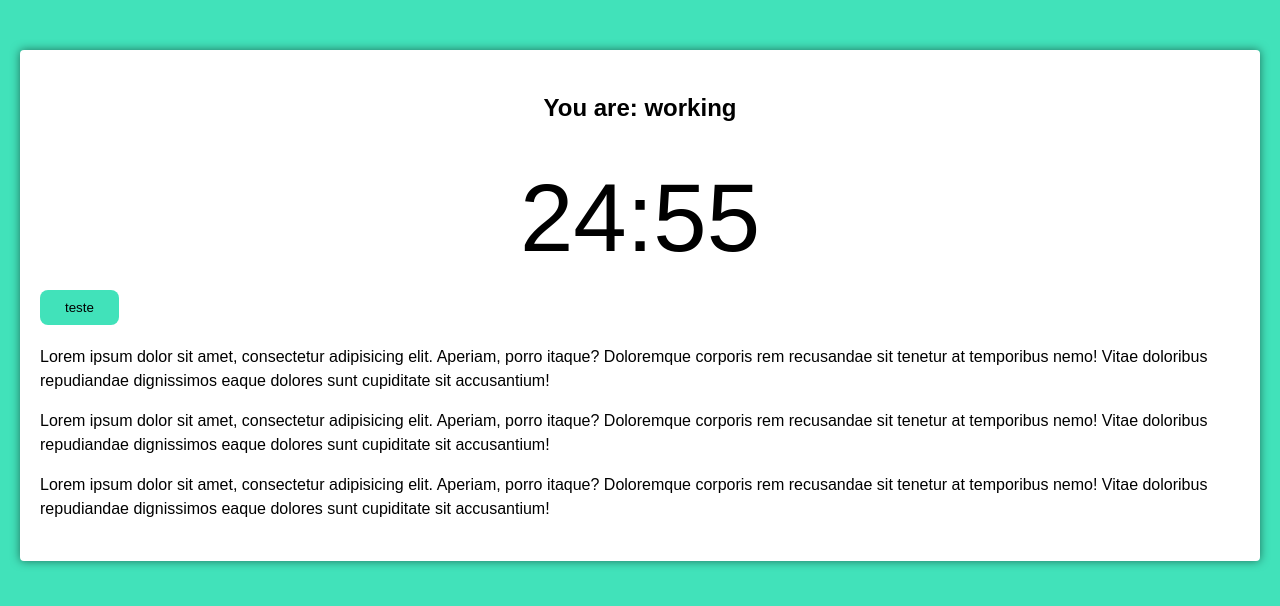
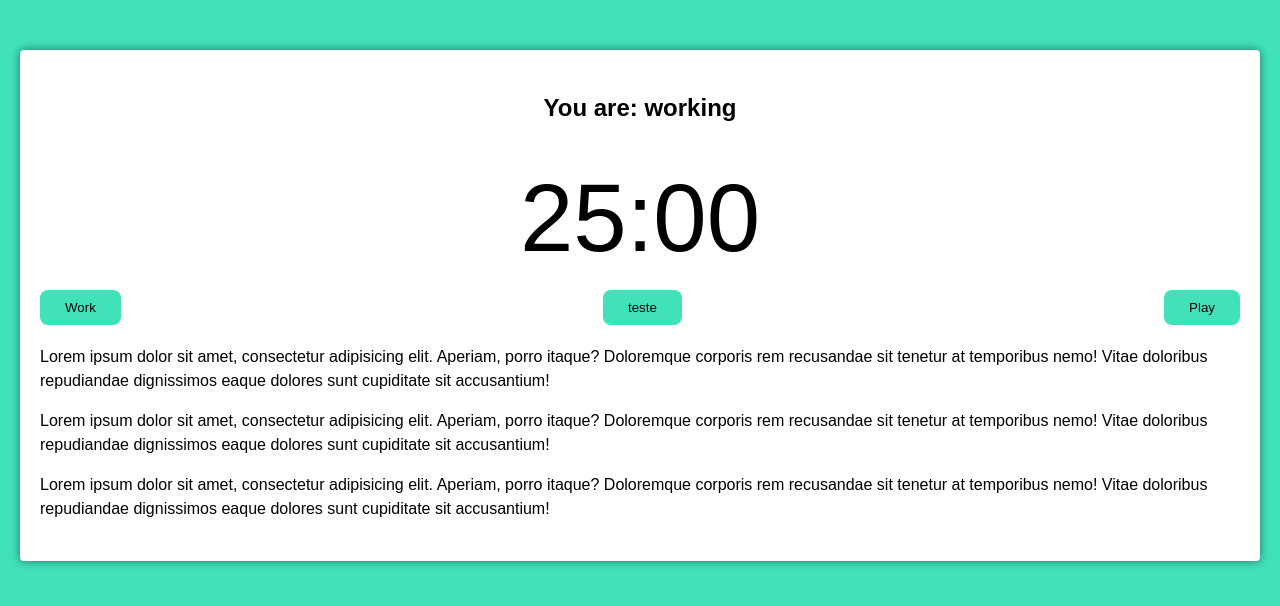
Before and after one commit to inocencio5117/pomodoro_app, a React (Create React App) app: page / in a window 1280 px wide. Shown: the top 606 px of the page. Built offline with nearby package versions, Linux system fonts and the light colour scheme.

Commit message:
Feat: adding pause/play logic

```diff
--- a/src/components/pomodoro-timer.tsx
+++ b/src/components/pomodoro-timer.tsx
@@ -1,4 +1,4 @@
-import React, { useState } from 'react';
+import React, { useState, useEffect } from 'react';
 import { useInterval } from '../hooks/userInterval';
 import { Button } from './button';
 import { Timer } from './timer';
@@ -12,10 +12,26 @@
 
 export function PomodoroTimer(props: Props): JSX.Element {
   const [mainTime, setMainTime] = useState(props.defaultPomodoroTime);
+  const [timeCounting, setTimeCounting] = useState(false);
+  const [working, setWorking] = useState(false);
 
-  useInterval(() => {
-    setMainTime(mainTime - 1);
-  }, 1000);
+  useEffect(() => {
+    if (working) {
+      document.body.classList.add('working');
+    }
+  }, [working]);
+
+  useInterval(
+    () => {
+      setMainTime(mainTime - 1);
+    },
+    timeCounting ? 1000 : null,
+  );
+
+  const configureWork = () => {
+    setTimeCounting(true);
+    setWorking(true);
+  };
 
   return (
     <div className="pomodoro">
@@ -24,9 +40,21 @@
 
       <div className="controls">
         <Button
+          text="Work"
+          className="click"
+          onClick={() => configureWork()}
+        ></Button>
+
+        <Button
           text="teste"
           className="click"
-          onClick={() => console.log('teste')}
+          onClick={() => configureWork()}
+        ></Button>
+
+        <Button
+          text={timeCounting ? 'Pause' : 'Play'}
+          className="click"
+          onClick={() => setTimeCounting(!timeCounting)}
         ></Button>
       </div>
 
```
